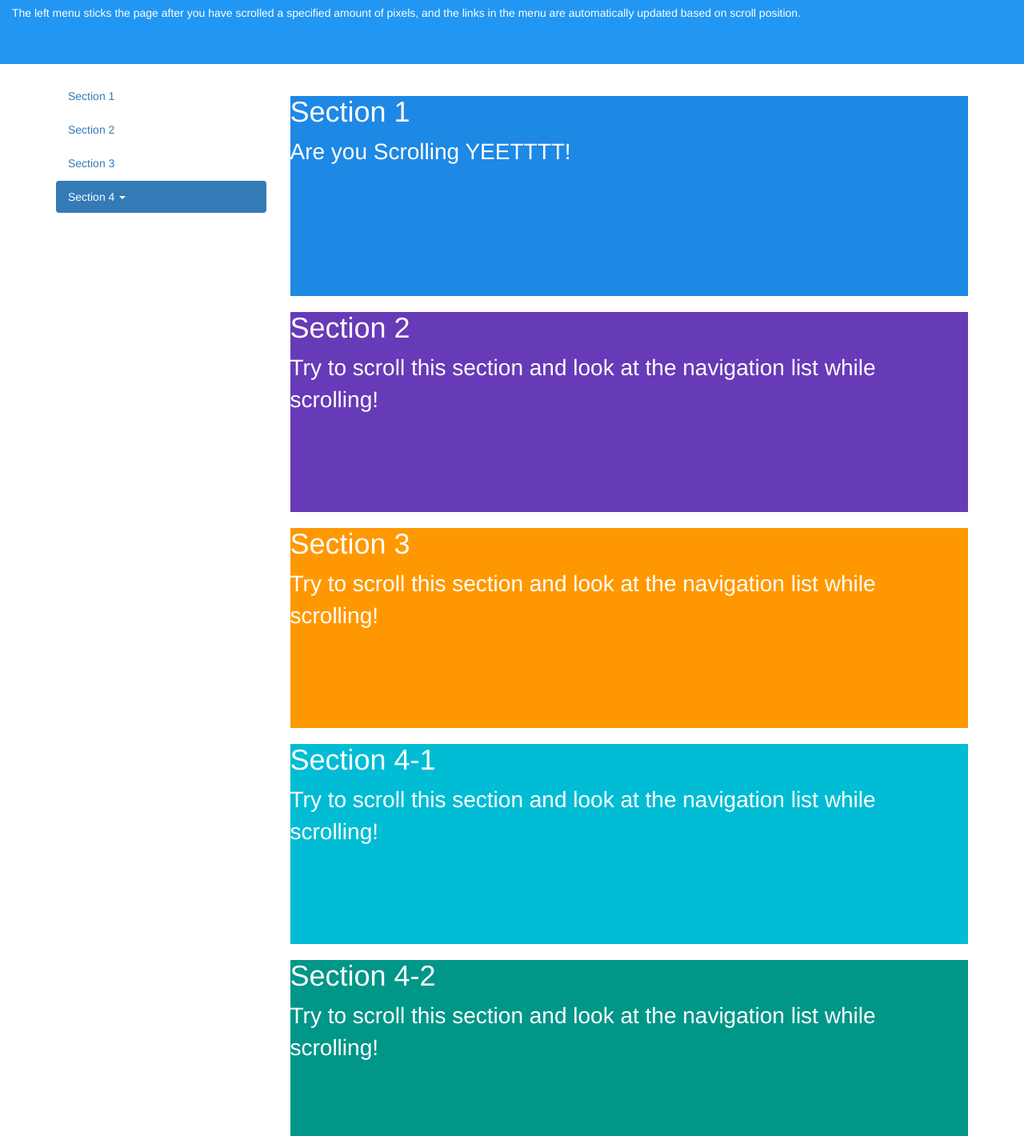
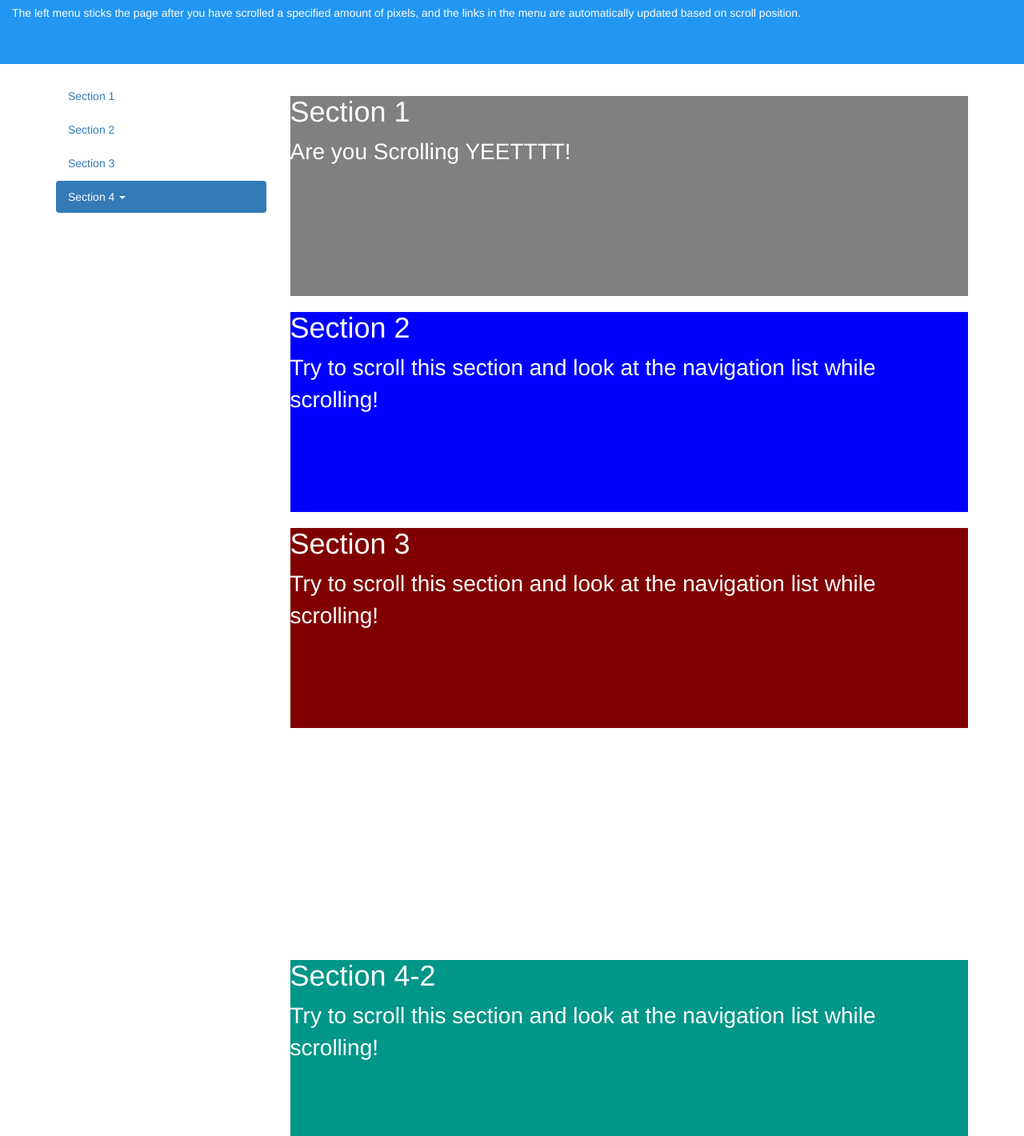
Before and after one commit to sxu2583/BiggerBoot, a plain HTML site: page index.html in a window 1280 px wide. Shown: the part 140-1560 px from the top of the page at 80% size. Drawn offline with nearby package versions, Linux system fonts and the light colour scheme.

Commit message:
color flip

```diff
--- a/index.html
+++ b/index.html
@@ -18,10 +18,10 @@
       height: 250px;
       font-size: 28px;
   }
-  #section1 {color: #fff; background-color: #1E88E5;}
-  #section2 {color: #fff; background-color: #673ab7;}
-  #section3 {color: #fff; background-color: #ff9800;}
-  #section41 {color: #fff; background-color: #00bcd4;}
+  #section1 {color: #fff; background-color: grey;}
+  #section2 {color: #fff; background-color: blue;}
+  #section3 {color: #fff; background-color: maroon;}
+  #section41 {color: #fff; background-color: white;}
   #section42 {color: #fff; background-color: #009688;}
 
   @media screen and (max-width: 810px) {
```
